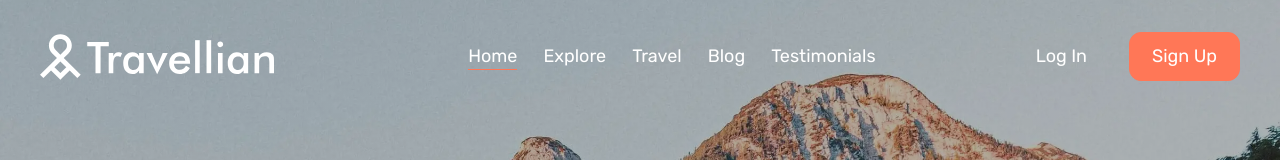
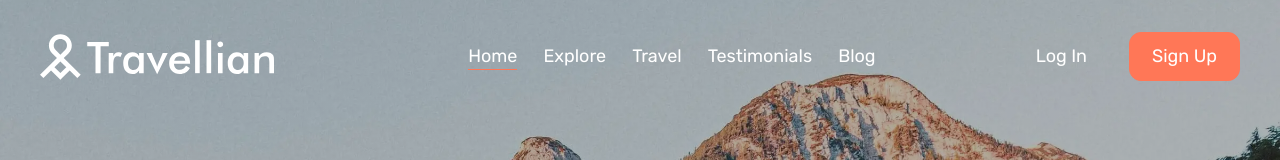
Before and after one commit to NikolozKereselidze/Travel-Agency, a React (Vite) app: page / in a window 1280 px wide. Shown: the top 160 px of the page. Built offline with nearby package versions, Linux system fonts and the light colour scheme; a web font is replaced by a local one.

Commit message:
refactor: change components order

```diff
--- a/src/components/Navigation/Navigation.jsx
+++ b/src/components/Navigation/Navigation.jsx
@@ -20,8 +20,8 @@ const Navigation = ({ mobile, openModal, modalHandler }) => {
     { name: "Home", href: "#home" },
     { name: "Explore", href: "#destinations" },
     { name: "Travel", href: "#offer" },
+    { name: "Testimonials", href: "#testimonials" },
     { name: "Blog", href: "#blog" },
-    { name: "Testimonials", href: "#testimonials" },
   ];
 
   return (
--- a/src/components/pages/HomeLayout.jsx
+++ b/src/components/pages/HomeLayout.jsx
@@ -39,11 +39,11 @@ const HomeLayout = () => {
       <section className="sectionsWrapper" id="offer">
         <Offer />
       </section>
+      <section className="sectionsWrapper" id="testimonials">
+        <Testimonials />
+      </section>
       <section className="sectionsWrapper" id="blog">
         <Blog />
-      </section>
-      <section className="sectionsWrapper" id="testimonials">
-        <Testimonials />
       </section>
       <Footer />
     </motion.div>
```
